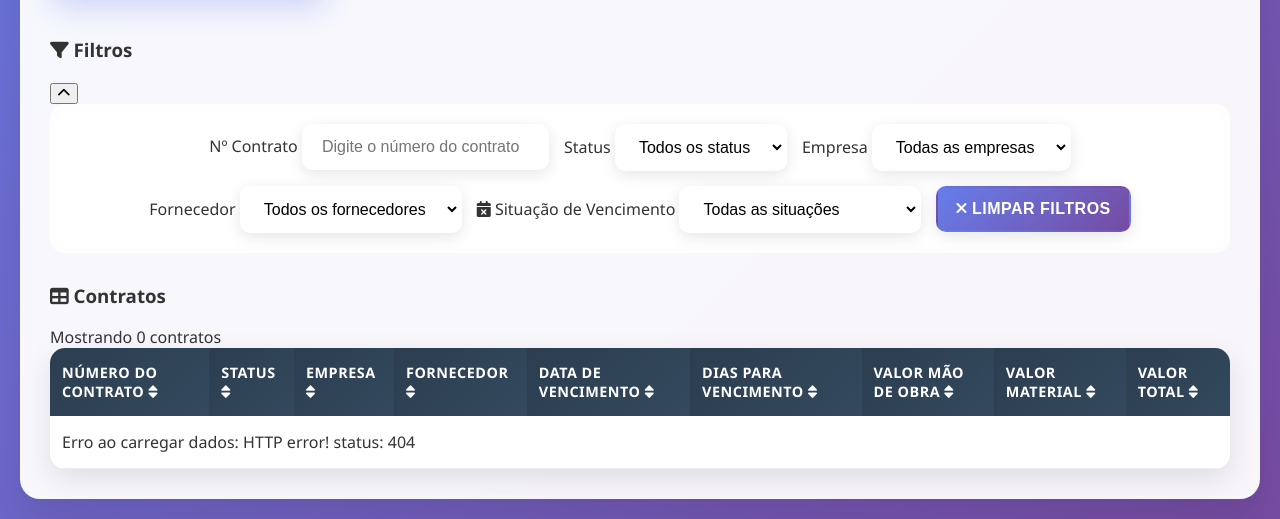
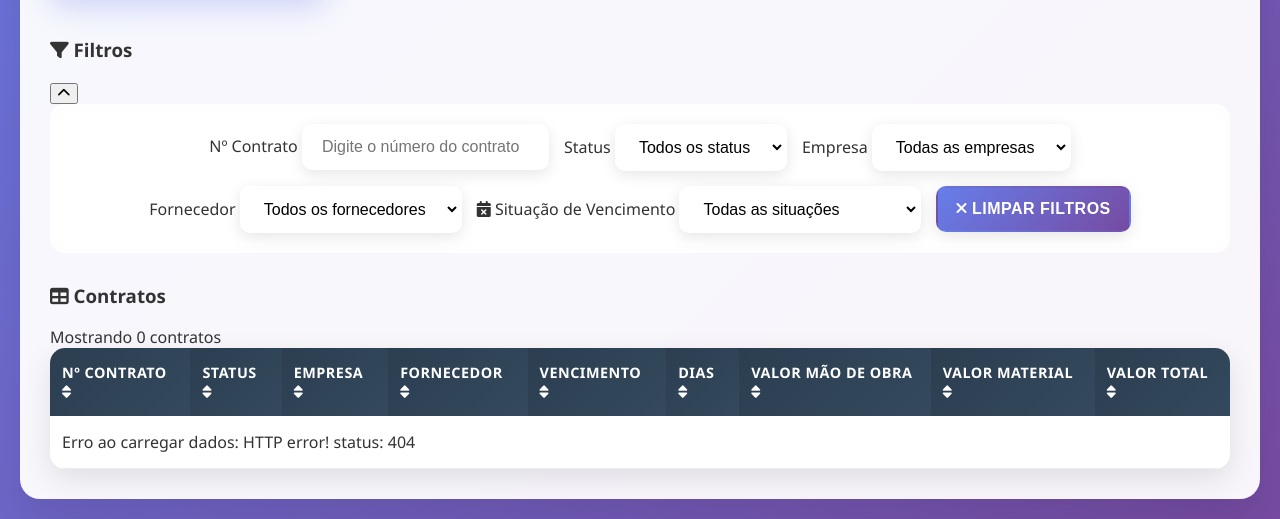
Before and after one commit to EdielsonLima/contratosemedi-oes, a website: page static/index.html in a window 1280 px wide. Shown: the part 631-1150 px from the top of the page. Drawn offline with Linux system fonts and the light colour scheme; no server answers.

Commit message:
Updated index.html

```diff
--- a/static/index.html
+++ b/static/index.html
@@ -140,7 +140,7 @@
                     <thead>
                         <tr>
                             <th data-sort="contractNumber">
-                                Número do Contrato
+                                Nº Contrato
                                 <i class="fas fa-sort sort-icon"></i>
                             </th>
                             <th data-sort="status">
@@ -156,11 +156,11 @@
                                 <i class="fas fa-sort sort-icon"></i>
                             </th>
                             <th data-sort="endDate">
-                                Data de Vencimento
+                                Vencimento
                                 <i class="fas fa-sort sort-icon"></i>
                             </th>
                             <th data-sort="diasVencimento">
-                                Dias para Vencimento
+                                Dias
                                 <i class="fas fa-sort sort-icon"></i>
                             </th>
                             <th data-sort="totalLaborValue">
```
